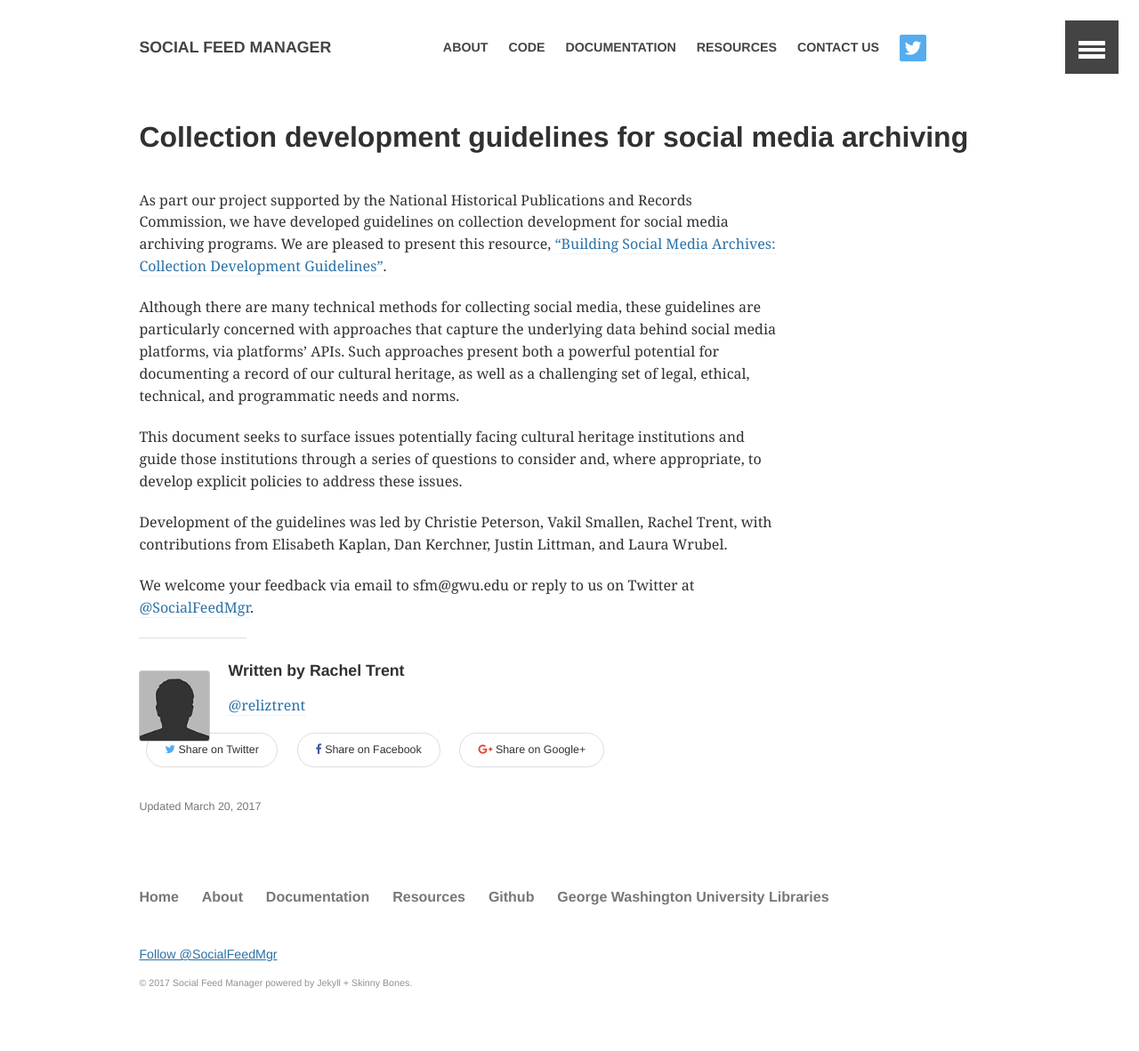
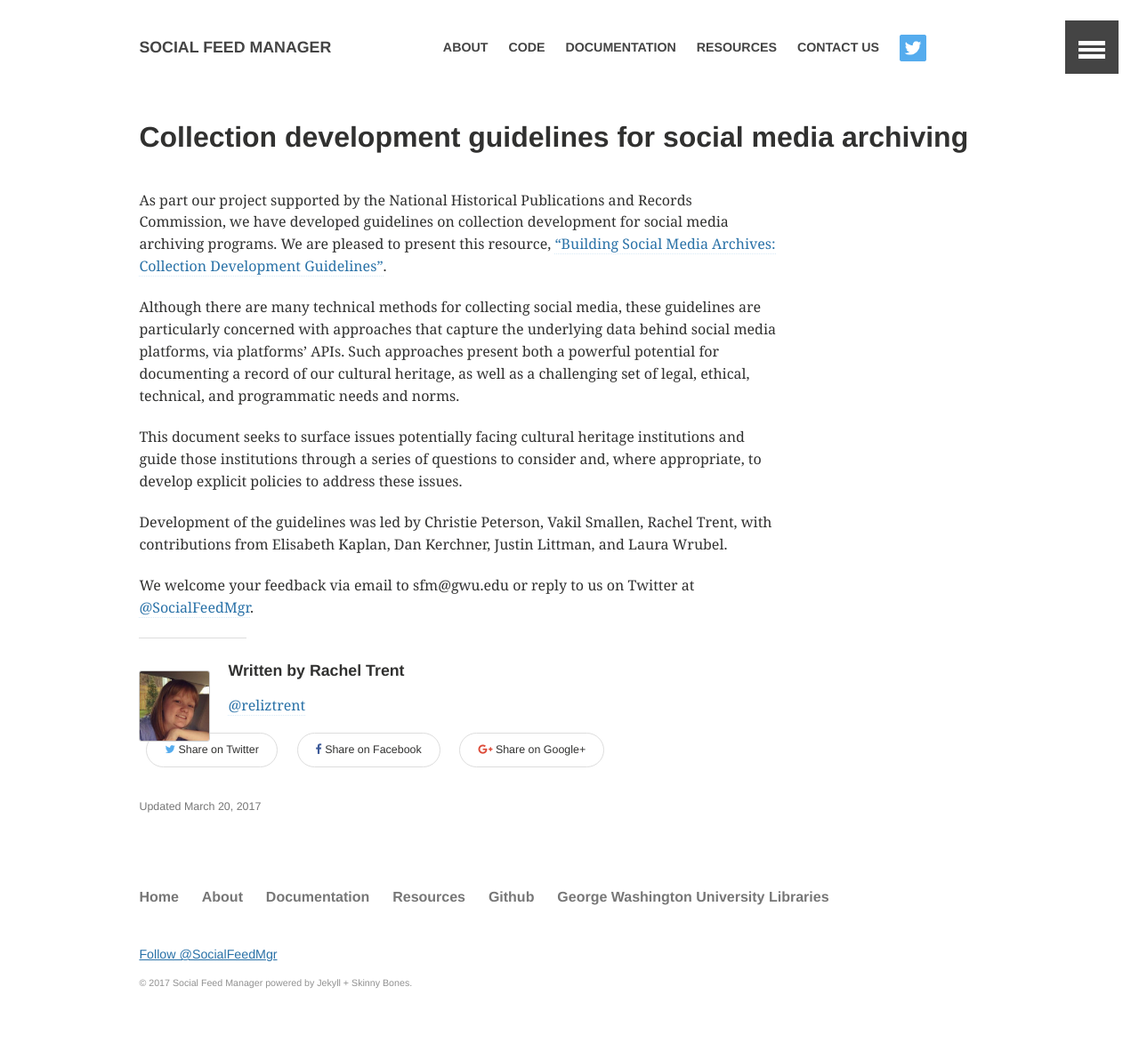
Before and after one commit to gwu-libraries/sfm-ui, a Jekyll site: the page built from _posts/2017-03-20-guidelines.md, in a window 1280 px wide. Shown: the whole page at 89% size. Built offline with Jekyll 4.4.1, drawn with Linux system fonts in a browser that asks for light colours; comment, search, counter and statistics services are not loaded.

Commit message:
adding author

```diff
--- a/_data/authors.yml
+++ b/_data/authors.yml
@@ -33,5 +33,5 @@
 rachel_trent:
   name: Rachel Trent
   email: racheltrent@gwu.edu
-  avatar: bio-photo.jpg
+  avatar: author_trent.jpg
   twitter: reliztrent
```
Also changed, not shown: images/author_trent.jpg (added).
